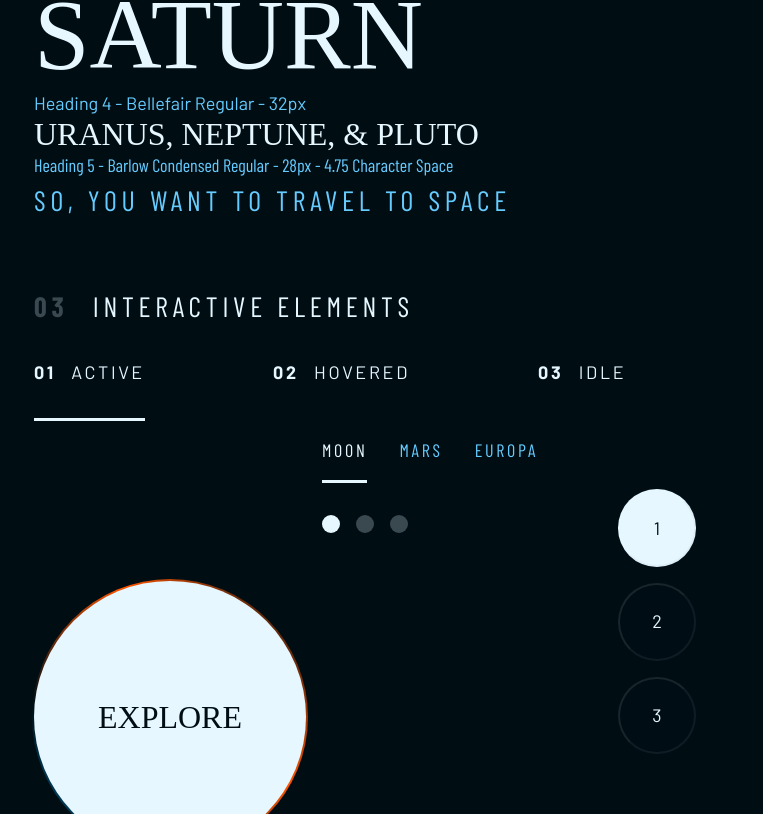
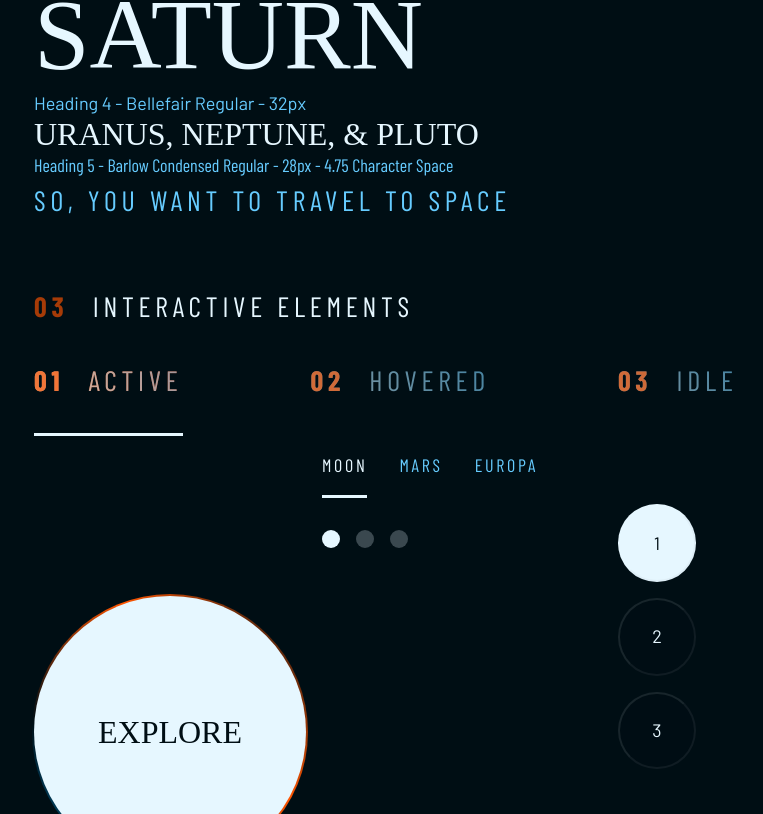
Before and after one commit to BorofskyDev/space-travel-redux, a website built with Parcel: page src/design.html in a window 1280 px wide. Shown: the part 969-1783 px from the top of the page, without its empty margins (2-765 px from the left). Built offline with nearby package versions, Linux system fonts and the light colour scheme; a web font is replaced by a local one.

Commit message:
Added gradient links to design system

```diff
--- a/src/design.css
+++ b/src/design.css
@@ -261,13 +261,43 @@ select {
 .numbered-title span {
   margin-right: 0.5em;
   font-weight: 700;
-  color: hsl(var(--clr-white) / 0.25);
+  color: hsl(var(--clr-accent-primary) / 0.65);
 }
+
 
 /********************/
 /* ***Components*** */
 /********************/
 /* Components have larger pieces and more chunks to them */
+.gradient-text {
+  background-image: linear-gradient(45deg, #ff55009a, #e6f7ff9a, #66ccff9a);
+  -webkit-background-clip: text;
+  background-clip: text;
+  color: transparent;
+  background-size: 300%;
+  background-position: -100%;
+  animation: animatedText 3s infinite alternate-reverse;
+}
+
+.gradient-text:hover,
+.gradient-text:focus {
+    background-image: linear-gradient(-45deg, #FF5500, #E6F7FF, #66CCFF);
+}
+
+.gradient-text.active {
+    background-image: linear-gradient(75deg, #0393c3, #FF5500, #db3400, #66CCFF);
+    animation: animatedText 4s infinite alternate-reverse;
+}
+
+@keyframes animatedText {
+  from {
+    background-position: 0%;
+  }
+  to {
+    background-position: 100%;
+  }
+}
+
 .large-button {
   position: relative;
   display: grid;
@@ -281,8 +311,6 @@ select {
   aspect-ratio: 1;
   text-decoration: none;
 }
-
-
 
 .large-button::before {
   content: '';
@@ -308,25 +336,22 @@ select {
   animation: animate 40s linear infinite;
 }
 
-
-
 @keyframes animate {
-    0%{
+  0% {
     background-position: 0 0;
   }
-    50%{
+  50% {
     background-position: 400% 0;
   }
-    100%{
+  100% {
     background-position: 0 0;
   }
 }
 
 .large-button:hover,
 .large-button:focus {
-    background-color:hsl(var(--clr-dark));
+  background-color: hsl(var(--clr-dark));
   color: hsl(var(--clr-light));
-
 }
 
 .large-button:hover::before,
@@ -351,6 +376,13 @@ select {
 .large-button:focus::after {
     opacity: 1;
     transform: scale(1.5);
+} */
+
+/* .coolLink {
+    position: relative;
+    display: grid;
+    place-items: center;
+    overflow: hidden;
 } */
 
 .primary-navigation {
--- a/src/design.html
+++ b/src/design.html
@@ -149,14 +149,14 @@
             <div>
                 <nav>
                     <ul class="primary-navigation underline-indicators flex">
-                        <li class="active">
-                            <a class="uppercase text-white letter-spacing-2" href="#"><span>01</span> Active</a>
+                        <li class="gradient-text active ">
+                            <a class="uppercase text-white letter-spacing-2 numbered-title gradient-text" href="#" data-text="Active"><span>01</span> Active</a>
                         </li>
                         <li>
-                            <a class="uppercase text-white letter-spacing-2" href="#"><span>02</span> Hovered</a>
+                            <a class="uppercase text-white letter-spacing-2 numbered-title gradient-text" href="#" data-text="Hovered"><span>02</span> Hovered</a>
                         </li>
                         <li>
-                            <a class="uppercase text-white letter-spacing-2" href="#"><span>03</span> Idle</a>
+                            <a class="uppercase text-white letter-spacing-2 numbered-title gradient-text" href="#" data-text="Idle"><span>03</span> Idle</a>
                         </li>
                     </ul>
                 </nav>
```
Also changed, not shown: src/assets/figma/space-tourism-website-figma/README.md (added), 1 other file. Lines whose indentation alone changed are shown as unchanged.
